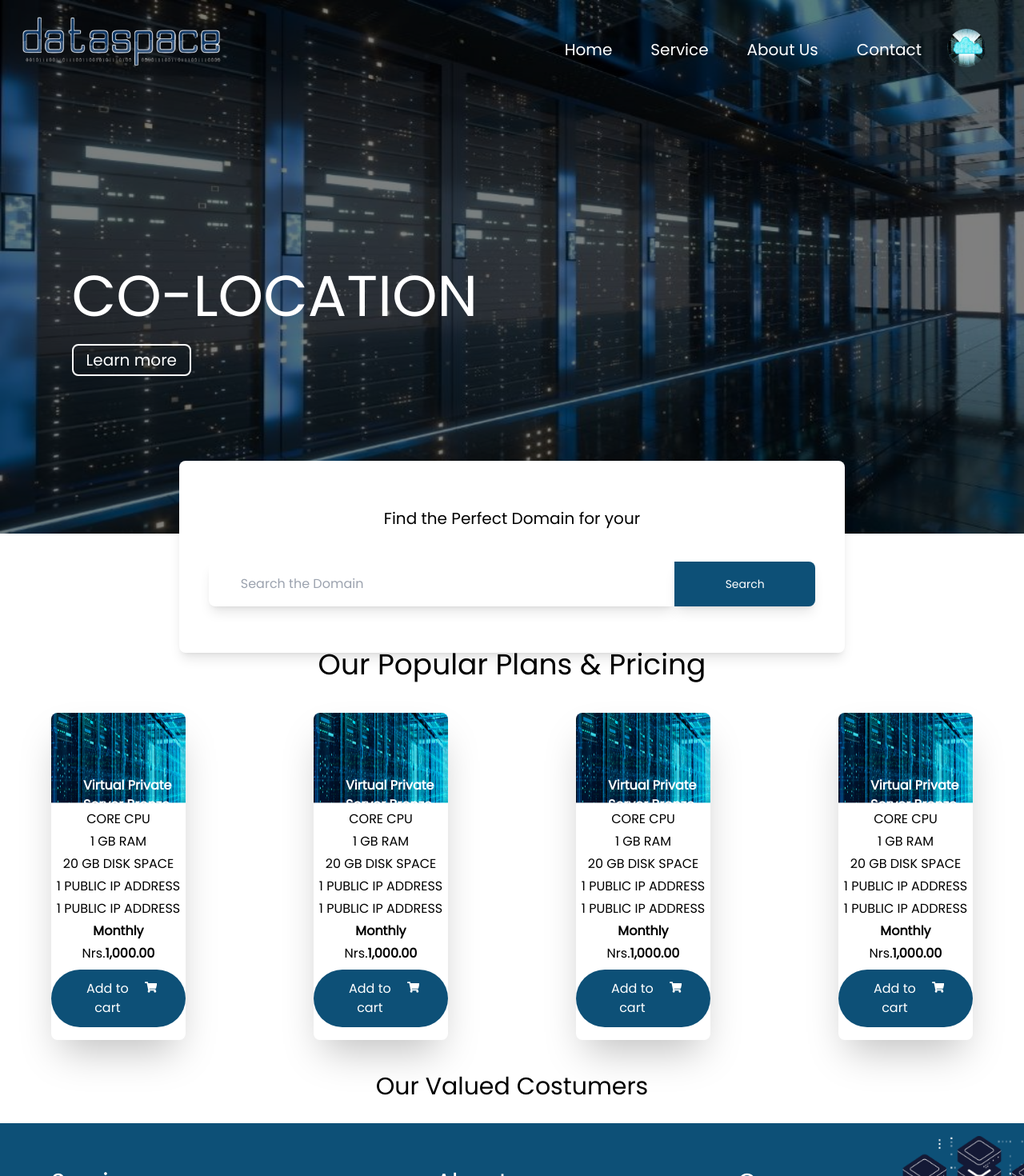
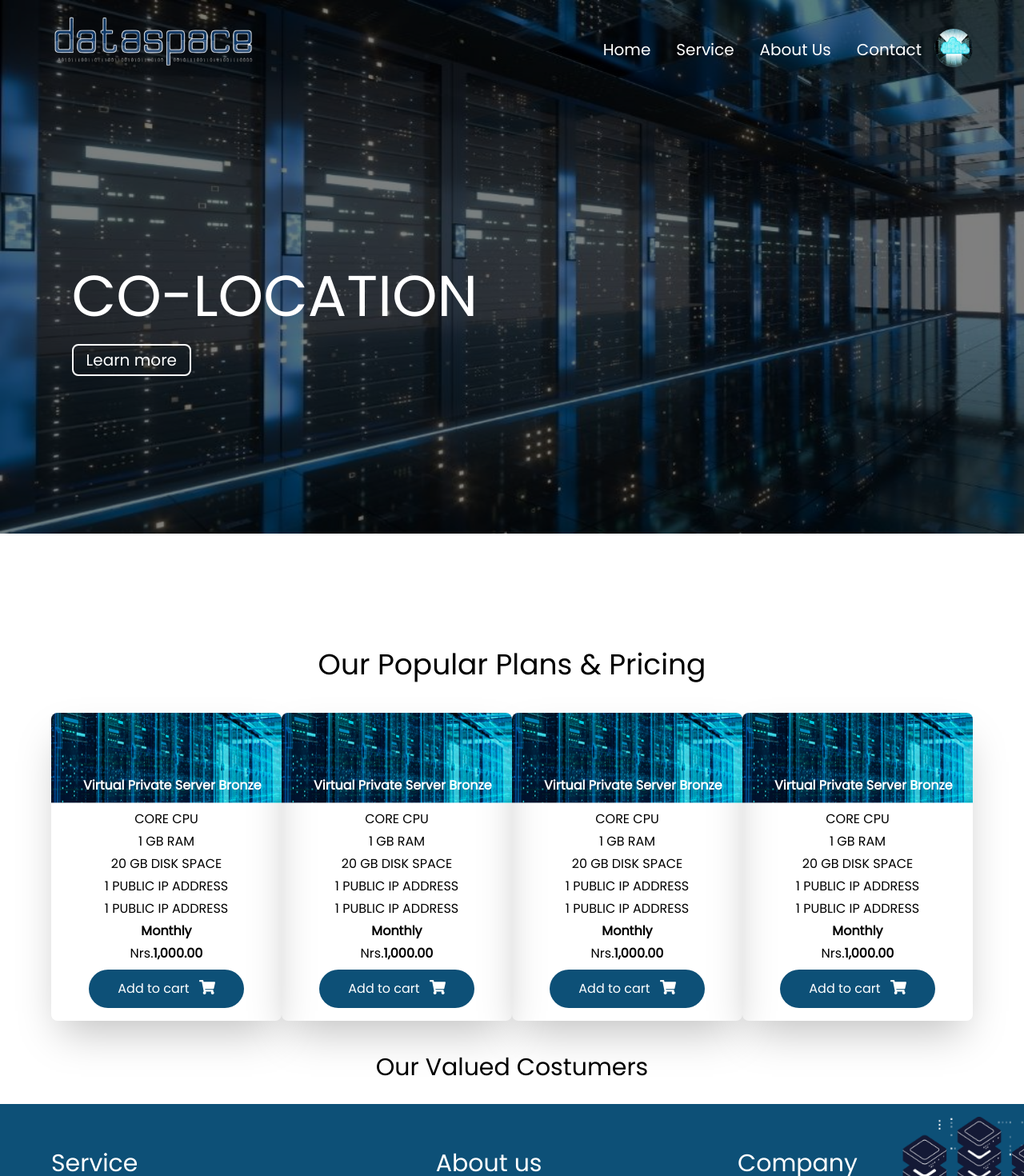
Before and after one commit to joshishikhar37/Dataspace, a Next.js app: page / in a window 1280 px wide. Shown: the top 1470 px of the page at 80% size. Built offline with nearby package versions, Linux system fonts and the light colour scheme.

Commit message:
alignment

```diff
--- a/app/page.tsx
+++ b/app/page.tsx
@@ -36,7 +36,7 @@ export default function Home() {
 
 
       <div className=" flex justify-center">
-        <section className="py-10 shadow-lg absolute top-[72%] flex-col flex justify-center text-center h-60 w-[65%] rounded-lg bg-white ">
+        {/* <section className="py-10 shadow-lg absolute top-[72%] flex-col flex justify-center text-center h-60 w-[65%] rounded-lg bg-white ">
           <h1 className="text-xl font-normal mb-10">
             Find  the  Perfect  Domain  for  your
           </h1>
@@ -54,11 +54,11 @@ export default function Home() {
               Search
             </button>
           </div>
-        </section>
+        </section> */}
       </div>
       <section className="">
         <h1 className='flex justify-center text-4xl pt-36'>Our Popular Plans & Pricing</h1>
-        <div className="flex justify-center gap-40 mx-16">
+        <div className="flex justify-between mx-16">
           <Plans/>
           <Plans/>
           <Plans/>
--- a/components/NavBar.tsx
+++ b/components/NavBar.tsx
@@ -24,12 +24,12 @@ const NavBar = () => {
 
   return (
 
-    <div className={`top-10 ${scrolled ? 'bg-white' : ''}`}>
-      <div className="h-32 mt-0 relative px-6 ">
+    <div className={` px-16 top-10 ${scrolled ? 'bg-white' : ''}`}>
+      <div className="h-32 mt-0 relative">
 
         <img src="/dataspacelogo1.png" alt="" className="h-16 absolute top-5" />
         <div className="flex justify-end">
-          <ul className={`flex gap-12 absolute top-12 right-32 font-light text-xl ${scrolled ? 'text-black' : 'text-white'}`}>
+          <ul className={`flex gap-8 absolute top-12 right-16 font-light text-xl ${scrolled ? 'text-black' : 'text-white'}`}>
             <li>Home</li>
             <li>Service</li>
             <li>About Us</li>
@@ -39,7 +39,7 @@ const NavBar = () => {
           <img
             src="/NavImg.jpeg"
             alt=""
-            className="h-12 w-12 rounded-full absolute top-9 right-12"
+            className="h-12 w-12 rounded-full absolute top-9"
           />
         </div>
       </div>
```
